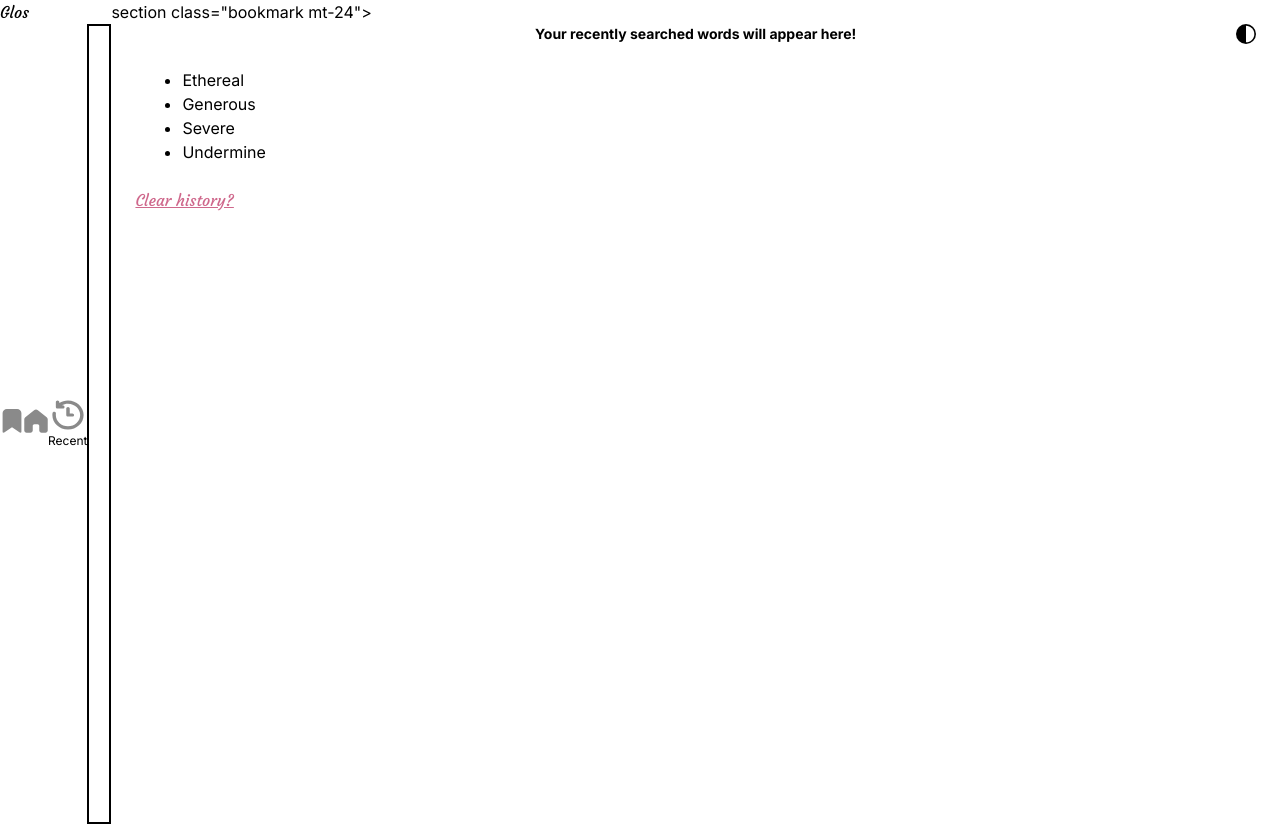
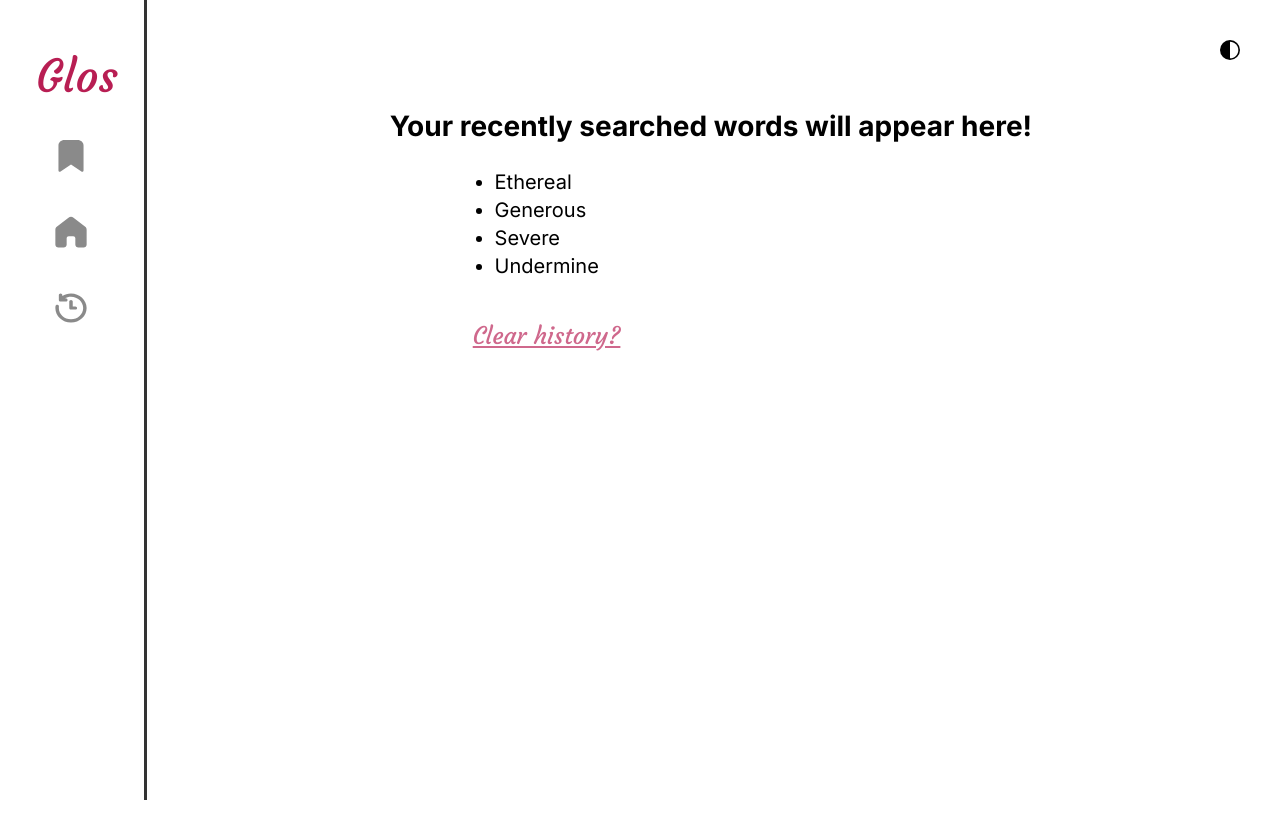
Before and after one commit to codingnekochan/glos, a website built with webpack: page src/template.html in a window 1280 px wide. After the commit the page ends 800 px from the top, so only its background shows below. Built offline with nearby package versions, Linux system fonts and the light colour scheme.

Commit message:
Update template html complete the light mode fully responsive template for bookmark and recent page. remove all styling from main.css file add new svg to assets folder

```diff
--- a/src/styles/main.css
+++ b/src/styles/main.css
@@ -1,15 +1,3 @@
 @tailwind base;
 @tailwind components;
 @tailwind utilities;
-
-
-.decor-line{
-  filter: drop-shadow(0px -5px 4px #CF688C80);
-  /* First drop shadow */
-}
-button:active,
-button:focus,
-button:focus-visible {
-  color: hsl(220, 98%, 61%);
-  font-weight: bold;
-}
--- a/src/template.html
+++ b/src/template.html
@@ -12,7 +12,7 @@
     <title>Glos</title>
   </head>
   <body class="font-[inter] h-[100vh] flex flex-col md:flex-row">
-    <div class="pt-6 pr-6 fixed top-0 right-0">
+    <div class="pt-6 pr-6 fixed top-0 right-0 md:pt-10 md:pr-10">
       <button class="button button_theme-switch">
         <svg
           class="theme_svg w-5 h-5"
@@ -36,17 +36,22 @@
         </svg>
       </button>
     </div>
-    <header>
-      <h1 class="page-logo font-[Courgette] hidden md:block">Glos</h1>
-      <nav class="w-full fixed flex flex-col-reverse bottom-0 md:static md:top-0 md:flex-row">
+    <header class="flex">
+      <nav
+        class="w-full fixed flex flex-col-reverse bottom-0 shadow-[0px_-5px_0_0_rgba(207,104,140,0.5)] md:static md:top-0 md:flex-row"
+      >
+      <div>
+        <h1 class="page-logo font-[Courgette] hidden md:block text-[#B81E53] text-4xl pt-12 pr-5 pl-9 pb-7 xl:text-[45px] xl:pt-14 xl:pr-6 xl:pb-11">Glos</h1>
         <ul
-          class="nav-tab flex justify-around items-center text-center list-none"
+          class="nav-tab flex justify-around items-center text-center list-none md:flex-col"
         >
-          <li class="nav-button py-6">
-            <button class="button button_bookmark">
-              <a class="flex flex-col justify-center items-center" href="">
+        <!-- for mobile button shows fully and changes color on click -->
+        <!-- for desktop button shows and has dropshadow on click,focus,active -->
+
+          <li class="nav-button py-6 md:order-2- md:mb-11 md:py-0">
+              <button class="button button_bookmark flex flex-col justify-center items-center" href="">
                 <svg
-                  class="fill-[#8A8A8A] w-6 h-6"
+                  class="fill-[#8A8A8A] w-6 h-6 md:w-7 md:h-7 xl:w-8 xl:h-8"
                   viewBox="0 0 27 32"
                   xmlns="http://www.w3.org/2000/svg"
                 >
@@ -55,14 +60,12 @@
                   />
                 </svg>
                 <p class="button-text text-xs pt-[2px] hidden">Bookmarks</p>
-              </a>
             </button>
           </li>
-          <li class="nav-button py-6">
-            <button class="button button_home">
-              <a class="flex flex-col justify-center items-center" href="">
+          <li class="nav-button py-6 md:order-1 md:mb-11 md:py-0">
+              <button class="button button_home flex flex-col justify-center items-center md:hover:border-2">
                 <svg
-                  class="fill-[#8A8A8A] w-6 h-6"
+                  class="fill-[#8A8A8A] w-6 h-6 md:w-7 md:h-7 xl:w-8 xl:h-8"
                   viewBox="0 0 33 32"
                   xmlns="http://www.w3.org/2000/svg"
                 >
@@ -71,14 +74,12 @@
                   />
                 </svg>
                 <p class="button_text text-xs pt-[2px] hidden">Home</p>
-              </a>
-            </button>
+              </button>
           </li>
-          <li class="nav-button text-center py-6">
-            <button class="button button_recent">
-              <a class="flex flex-col justify-center items-center" href="">
+          <li class="nav-button text-center py-6 md:order-3 md:mb-11 md:py-0">
+              <button class="button button_recent flex flex-col justify-center items-center">
                 <svg
-                  class="fill-[#8A8A8A] w-8 h-8"
+                  class="fill-[#8A8A8A] w-6 h-6 md:w-7 md:h-7 xl:w-8 xl:h-8"
                   viewBox="0 0 33 30"
                   xmlns="http://www.w3.org/2000/svg"
                 >
@@ -86,38 +87,68 @@
                     d="M16.5 3.33333C23.4266 3.33333 29.0417 8.55668 29.0417 15C29.0417 21.4433 23.4266 26.6667 16.5 26.6667C9.57343 26.6667 3.95833 21.4433 3.95833 15C3.95833 14.5047 3.99141 14.0173 4.05546 13.5395C4.1779 12.6262 3.48116 11.7933 2.49925 11.6795C1.51735 11.5656 0.622107 12.2137 0.499664 13.1272C0.417319 13.7413 0.375 14.3665 0.375 15C0.375 23.2843 7.59441 30 16.5 30C25.4057 30 32.625 23.2843 32.625 15C32.625 6.71573 25.4057 0 16.5 0C13.1854 0 10.1035 0.931333 7.54167 2.52625V1.66667C7.54167 0.7462 6.7395 0 5.75 0C4.7605 0 3.95833 0.7462 3.95833 1.66667V6.66667C3.95833 7.58713 4.7605 8.33333 5.75 8.33333H11.125C12.1145 8.33333 12.9167 7.58713 12.9167 6.66667C12.9167 5.7462 12.1145 5 11.125 5H10.0357C11.9237 3.9414 14.135 3.33333 16.5 3.33333ZM18.2917 8.33333C18.2917 7.41287 17.4895 6.66667 16.5 6.66667C15.5105 6.66667 14.7083 7.41287 14.7083 8.33333V15C14.7083 15.9205 15.5105 16.6667 16.5 16.6667H20.9792C21.9687 16.6667 22.7708 15.9205 22.7708 15C22.7708 14.0795 21.9687 13.3333 20.9792 13.3333H18.2917V8.33333Z"
                   />
                 </svg>
-                <p class="button_text text-xs pt-[2px]">Recent</p>
-              </a>
+                <p class="button_text text-xs pt-[2px] hidden">Recent</p>
             </button>
           </li>
         </ul>
-      <div class="decor-line w-full border-y-[3px] border-white h-0 md:w-6 md:h-[100vh] md:border-black md:border-2 md:drop-shadow-none"></div>
+      </div>
+      <div class="decor-line bg-[#333333] hidden md:block md:fixed md:left-[115px] md:w-[3px] md:h-[100vh] xl:left-36"></div>
       </nav>
     </header>
     <main class="container">
-      section class="bookmark mt-24">
-        <h2 class="bookmark_info font-bold text-sm text-center px-6">
+      <section class="page mt-24 md:mt-36 xl:mt-28">
+        <h2 class="page_info font-bold text-sm text-center px-6 md:text-xl xl:text-[28px]">
           Your recently searched words will appear here!
         </h2>
         <p
-          class="bookmark_cta text-xs text-center text-[#8A8A8A] leading-4 px-20 mt-2 hidden"
+          class=" hidden page_cta text-xs text-center text-[#8A8A8A] leading-4 px-20 mt-2 md:mt-4 md:w-[260px] md:px-0 mx-auto md:text-sm xl:w-full xl:text-xl xl:mt-6"
         >
           You have not search for any word yet! Click on the search option or
           voice recording to look up a word!
         </p>
-        <div class="bookmark_container">
-          <ul class="bookmark_list list-disc ml-[71px] mt-6">
-            <li class="bookmark_list--item">Ethereal</li>
-            <li class="bookmark_list--item">Generous</li>
-            <li class="bookmark_list--item">Severe</li>
-            <li class="bookmark_list--item">Undermine</li>
+        <div class="hidden_container md:ml-[163px] lg:mx-[31%] xl:mx-[31%]">
+          <ul class="page_list list-disc text-sm pl-[71px] md:pl-0 mt-6 md:mt-11 md:text-xl xl:mt-7">
+            <li class="page_list--item">Ethereal</li>
+            <li class="page_list--item">Generous</li>
+            <li class="page_list--item">Severe</li>
+            <li class="page_list--item">Undermine</li>
           </ul>
-          <button class="underline font-[Courgette] text-[#CF688C] pl-6 mt-6" href="">Clear history?</button>
+          <button
+            class="button clear_button underline font-[Courgette] text-sm text-[#CF688C]  pl-6 mt-6 md:pl-0 md:ml-[-5.05%] md:mt-11 md:text-2xl xl:mt-10"
+          >
+            Clear history?
+          </button>
         </div>
-        <div class="bookmark_modal hidden">
-          <div class="bookmark_cta">
-            <p>Are you sure you want to clear your recent searches?</p>
-            <button>Yes,clear it all.</button>
+        <!-- modal box -->
+        <div
+          class="hidden z-10 absolute w-full h-[100vh] top-0 left-0 bookmark_modal bg-[#00000099] justify-center items-center"
+        >
+          <div class="flex flex-col clear page_clear bg-white w-[273px] border-2 border-[#8A8A8A] rounded-2xl justify-center items-center text-xs font-bold sm:w-[48%] md:w-[64%] lg:w-[600px]">
+            <button class="clear_cancel pt-2 self-end pr-2 md:pt-4 md:pr-4">
+              <svg class=" w-4 h-4 md:w-6 md:h-6 lg:w-8 lg:h-8"
+                viewBox="0 0 15 15"
+                fill="none"
+                xmlns="http://www.w3.org/2000/svg"
+              >
+                <circle cx="7.5" cy="7.5" r="7" fill="white" stroke="#CF688C" />
+                <line
+                  x1="11.2714"
+                  y1="11.0411"
+                  x2="3.77145"
+                  y2="3.54105"
+                  stroke="#CF688C"
+                />
+                <line
+                  x1="3.20895"
+                  y1="11.0839"
+                  x2="10.7089"
+                  y2="3.58395"
+                  stroke="#CF688C"
+                />
+              </svg>
+            </button>
+            <p class="px-8 mt-3 mb-6 font-bold text-center md:mt-2 md:mb-12 md:text-lg md:px-24 lg:text-2xl lg:px-20">Are you sure you want to clear your recent searches?</p>
+            <button class="button_clear px-4 py-3 mb-6text-[#B81E53] rounded-[50px] shadow-[2px_2px_4px_0_rgba(207,104,140,1)] md:px-8 md:py-4 md:text-sm md:mb-12 xl:">Yes,clear it all.</button>
           </div>
         </div>
       </section>
```
Also changed, not shown: src/assets/modal-cancel.svg (added).
